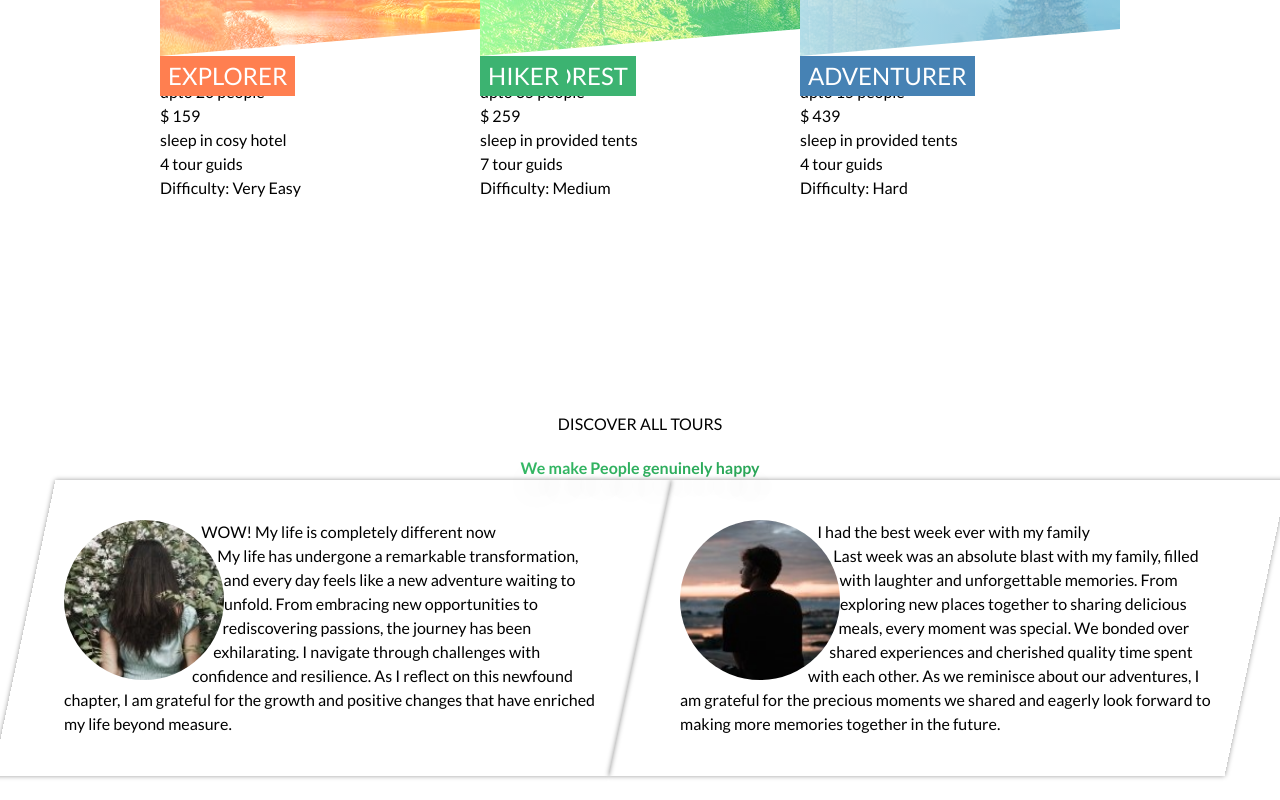
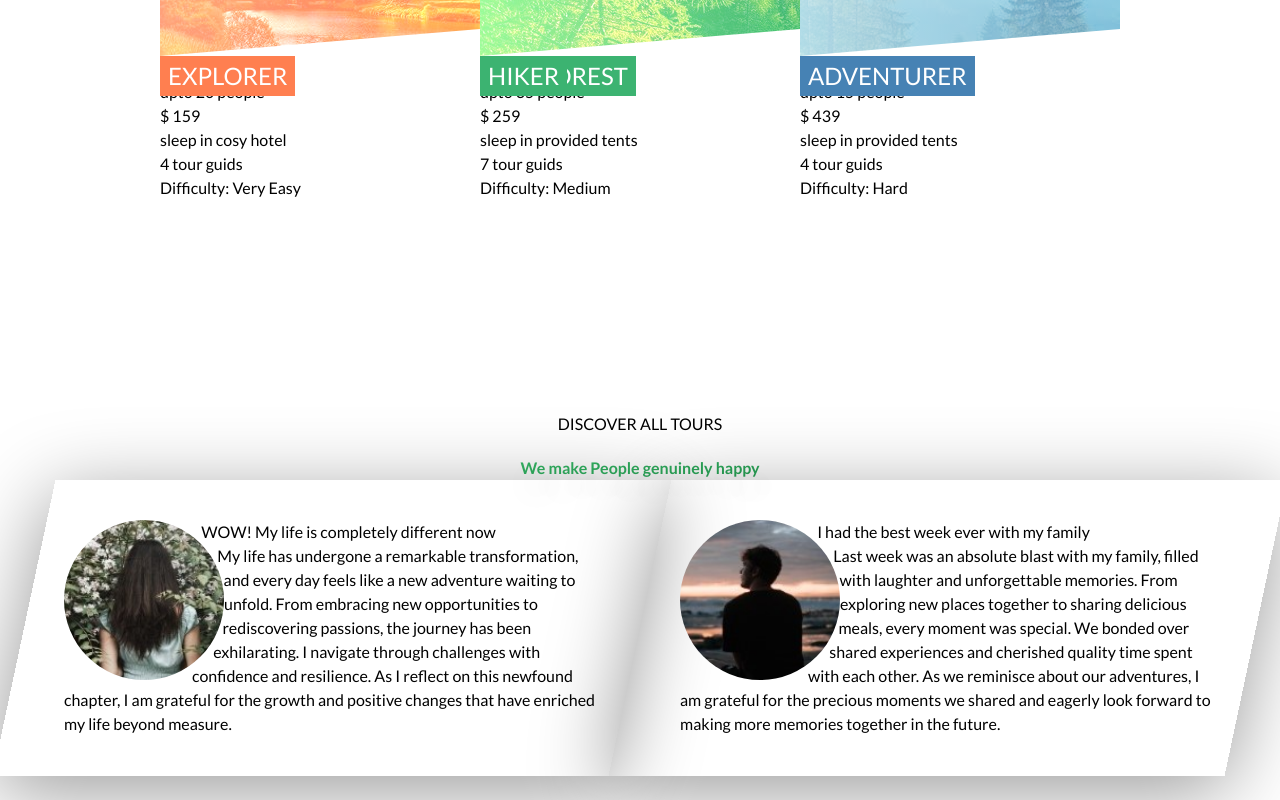
Before and after one commit to OmBharti999/pro, a Next.js app: page / in a window 1280 px wide. Shown: the part 2298-3098 px from the top of the page. Built offline with nearby package versions, Linux system fonts and the light colour scheme.

Commit message:
update cards gap and shadow

```diff
--- a/app/_component/storiesSection/StoriesSection.tsx
+++ b/app/_component/storiesSection/StoriesSection.tsx
@@ -17,7 +17,7 @@ export const StoriesSection = () => {
         addClass={`py-2 mb-12`}
       />
 
-      <div className="flex-center flex-col gap-12">
+      <div className="flex-center flex-col gap-28 pt-10">
         <StoriesCard
           cardHeading={heading2}
           cardContent={content2}
--- a/app/globals.css
+++ b/app/globals.css
@@ -17,5 +17,5 @@ body {
 }
 
 .shadow-big{
-  box-shadow: 0 0 5px rgba(0, 0, 0, 0.4);
+  box-shadow: 0 1rem 5rem rgba(0, 0, 0, 0.4);
 }
```
